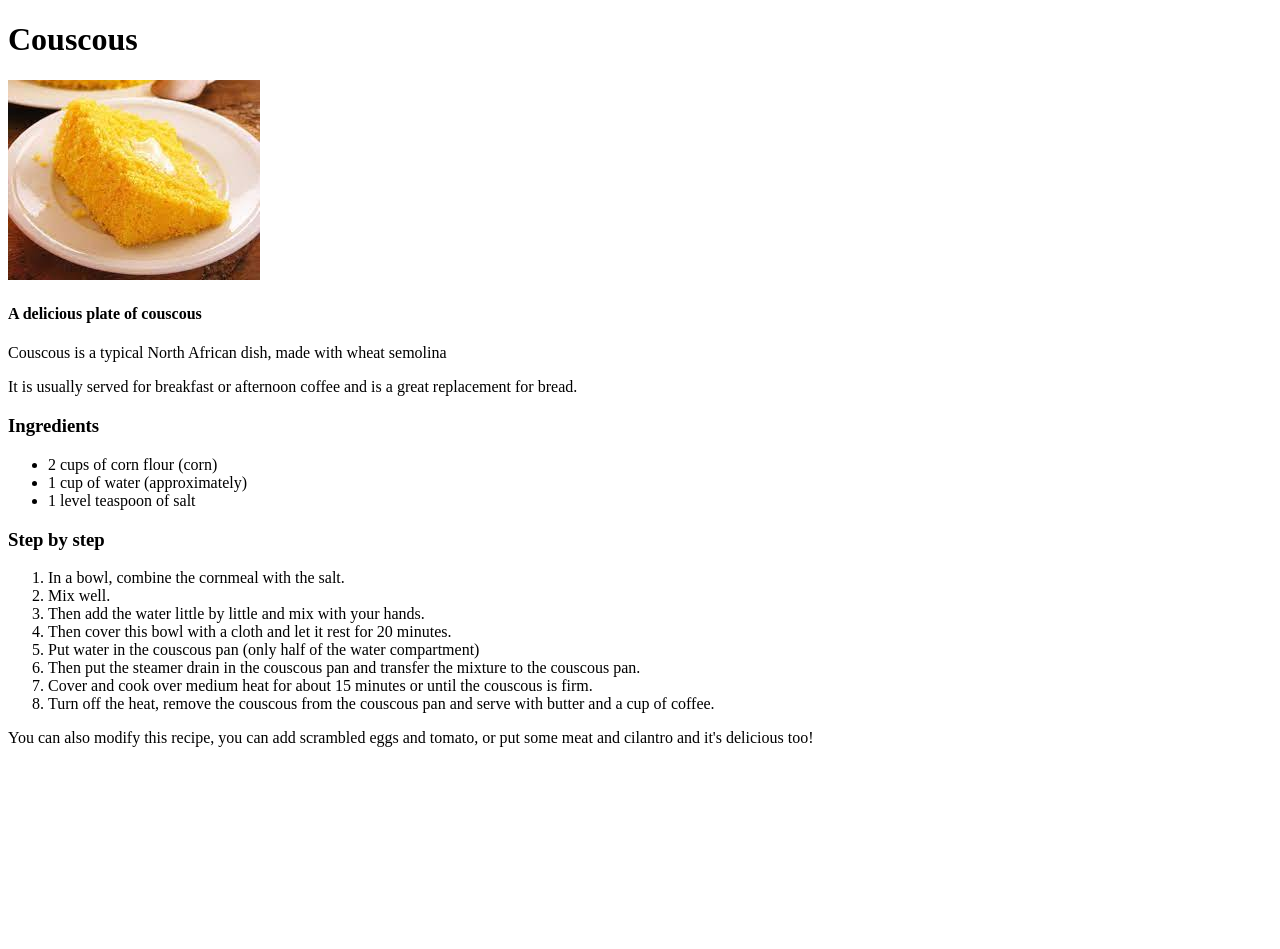
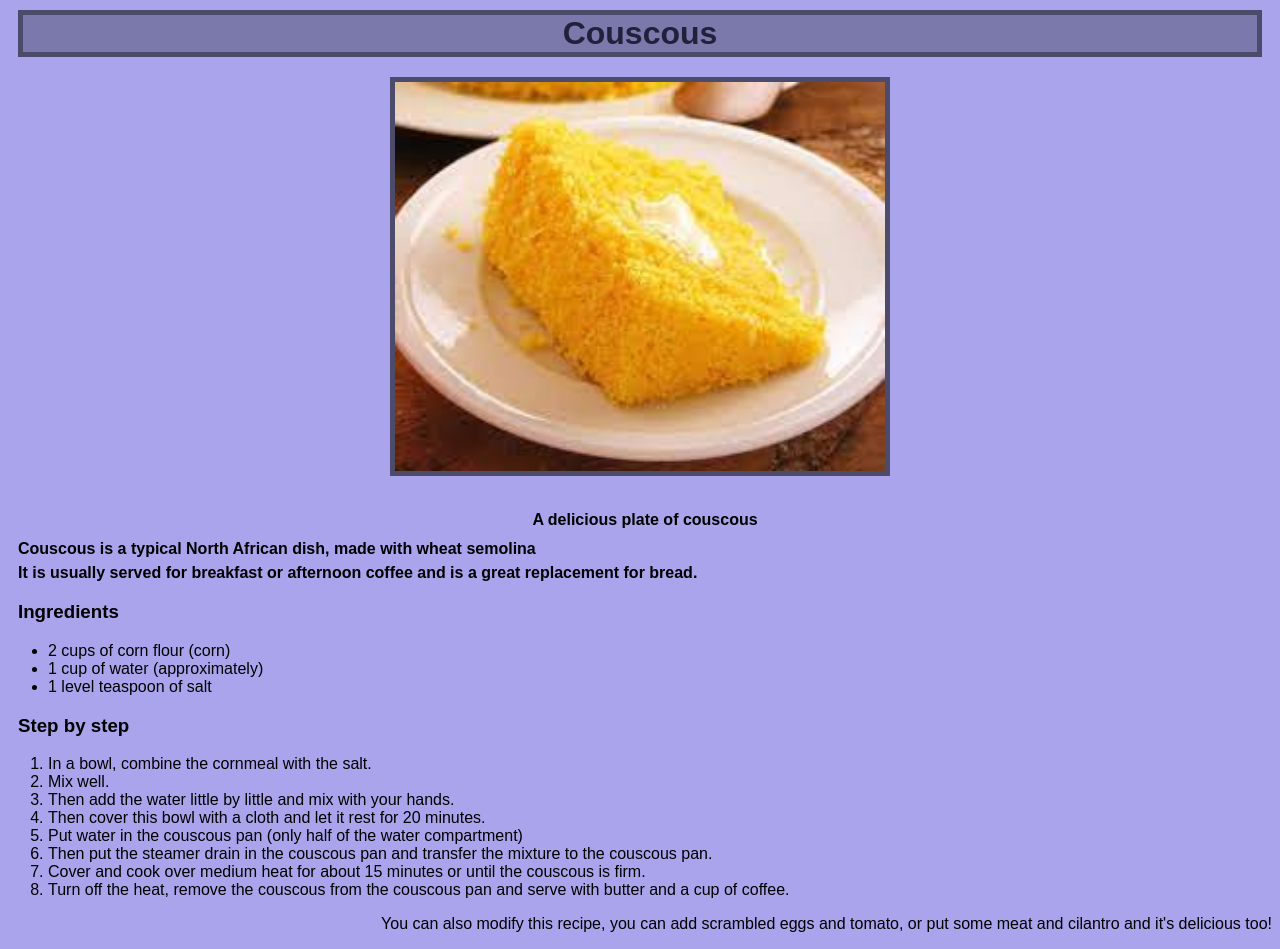
Before and after one commit to Beuuuh/Recipes, a plain HTML site: page recipes/couscous.html in a window 1280 px wide. Before the commit the page ends 800 px from the top, so only its background shows below. Drawn offline with Linux system fonts and the light colour scheme.

Commit message:
i have done the couscous css file

```diff
--- a/recipes/couscous.html
+++ b/recipes/couscous.html
@@ -4,19 +4,24 @@
     <meta charset="UTF-8">
     <meta http-equiv="X-UA-Compatible" content="IE=edge">
     <meta name="viewport" content="width=device-width, initial-scale=1.0">
+    <link rel="stylesheet" href="../recipes_css/couscous.css">
     <title>Recipe Web-site</title>
 </head>
 <body>
-    <h1>Couscous</h1>
+    <h1 class="couscous-title">Couscous</h1>
 
-    <img src="../img/cuscuz.jpg" alt="An image a plate of couscous">
+    <div class="couscous-img">
+        <img src="../img/cuscuz.jpg" alt="An image a plate of couscous">
+    </div>
 
-    <h4>A delicious plate of couscous</h4>
+    <h4 class="couscous-desc">A delicious plate of couscous</h4>
 
-    <p>Couscous is a typical North African dish, made with wheat semolina</p>
-    <p>It is usually served for breakfast or afternoon coffee and is a great replacement for bread.</p>
+    <div class="couscous-paragraphs">
+        <p class="pfrst">Couscous is a typical North African dish, made with wheat semolina</p>
+        <p class="pscnd">It is usually served for breakfast or afternoon coffee and is a great replacement for bread.</p>
+    </div>
 
-    <h3>Ingredients</h3>
+    <h3 class="couscous-ingredients">Ingredients</h3>
 
     <ul>
         <li>2 cups of corn flour (corn)</li>
@@ -24,7 +29,7 @@
         <li>1 level teaspoon of salt </li>
     </ul>
 
-    <h3>Step by step</h3>
+    <h3 class="couscous-steps">Step by step</h3>
 
     <ol>
         <li>In a bowl, combine the cornmeal with the salt.</li>
@@ -37,6 +42,6 @@
         <li>Turn off the heat, remove the couscous from the couscous pan and serve with butter and a cup of coffee.</li>
     </ol>
 
-    <p>You can also modify this recipe, you can add scrambled eggs and tomato, or put some meat and cilantro and it's delicious too!</p>
+    <p id="end">You can also modify this recipe, you can add scrambled eggs and tomato, or put some meat and cilantro and it's delicious too!</p>
 </body>
 </html>
--- a/recipes_css/acaraje.css
+++ b/recipes_css/acaraje.css
@@ -22,7 +22,7 @@ body {
 .acaraje-img img {
     border: 5px solid #4D4B6B;
     margin: 10px;
-    width: 200;
+    width: 500px;
     height: auto;
 }
 
--- a/recipes_css/couscous.css
+++ b/recipes_css/couscous.css
@@ -0,0 +1,54 @@
+* {
+    box-sizing: border-box;
+    font-family: Arial, Helvetica, sans-serif;
+}
+
+body {
+    background-color: #A9A4EB;
+}
+
+.couscous-title {
+    border: 5px solid #4D4B6B;
+    text-align: center;
+    background-color: #7B78AB;
+    color: #22203b;
+    margin: 10px;
+}
+
+.couscous-img {
+    text-align: center;
+}
+
+.couscous-img img {
+    border: 5px solid #4D4B6B;
+    margin: 10px;
+    width: 500px;
+    height: auto;
+}
+
+.couscous-desc {
+    margin-left: 10px;
+    text-align: center;
+}
+
+.couscous-paragraphs {
+    margin-left: 10px;
+    font-weight: bold;
+}
+
+.pfrst {
+    margin-top: -10px;
+    margin-bottom: -10px;
+}
+
+.couscous-ingredients {
+    margin-left: 10px;
+}
+
+.couscous-steps {
+    margin-left: 10px;
+}
+
+#end {
+    text-align: right;
+}
```
